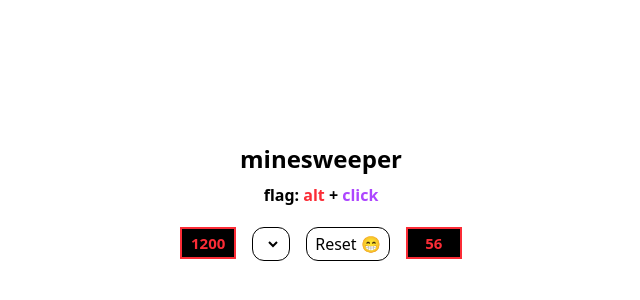
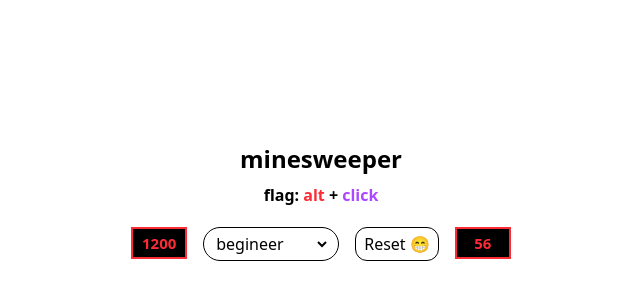
Before and after one commit to 4ssh1/mine-sweeper, a React (Vite) app: page / in a window 1280 px wide. Shown: the part 198-498 px from the top of the page, without its empty margins (319-959 px from the left). Built offline with nearby package versions, Linux system fonts and the light colour scheme.

Commit message:
completed header

```diff
--- a/src/components/header/Info.tsx
+++ b/src/components/header/Info.tsx
@@ -11,12 +11,10 @@ function RedBox({content}:{content: string | number}){
 function SelectBox(){
   const options = ["begineer", "intermediate", "expert"]
   return(
-    <div className="border-[1px] rounded-xl flex justify-center items-center px-2">
-      <select name="" id="" className="outline-none font-semibold  bg-white">
+    <div className="border-[1px] rounded-full text-center py-1 px-2">
+      <select name="" id="" className="outline-none border-0">
         {options.map(option=>(
-          <div className="rounded-2xl">
-            <option value={option} >{option}</option>
-          </div>
+          <option value={option}>{option}</option>
         ))}
       </select>
     </div>
--- /dev/null
+++ b/src/helpers/Interface.ts
@@ -0,0 +1,6 @@
+export interface ScoreBoard {
+    time: string;
+    levels: string[];
+    onReset: ()=> void;
+    mines: string;
+}
```
